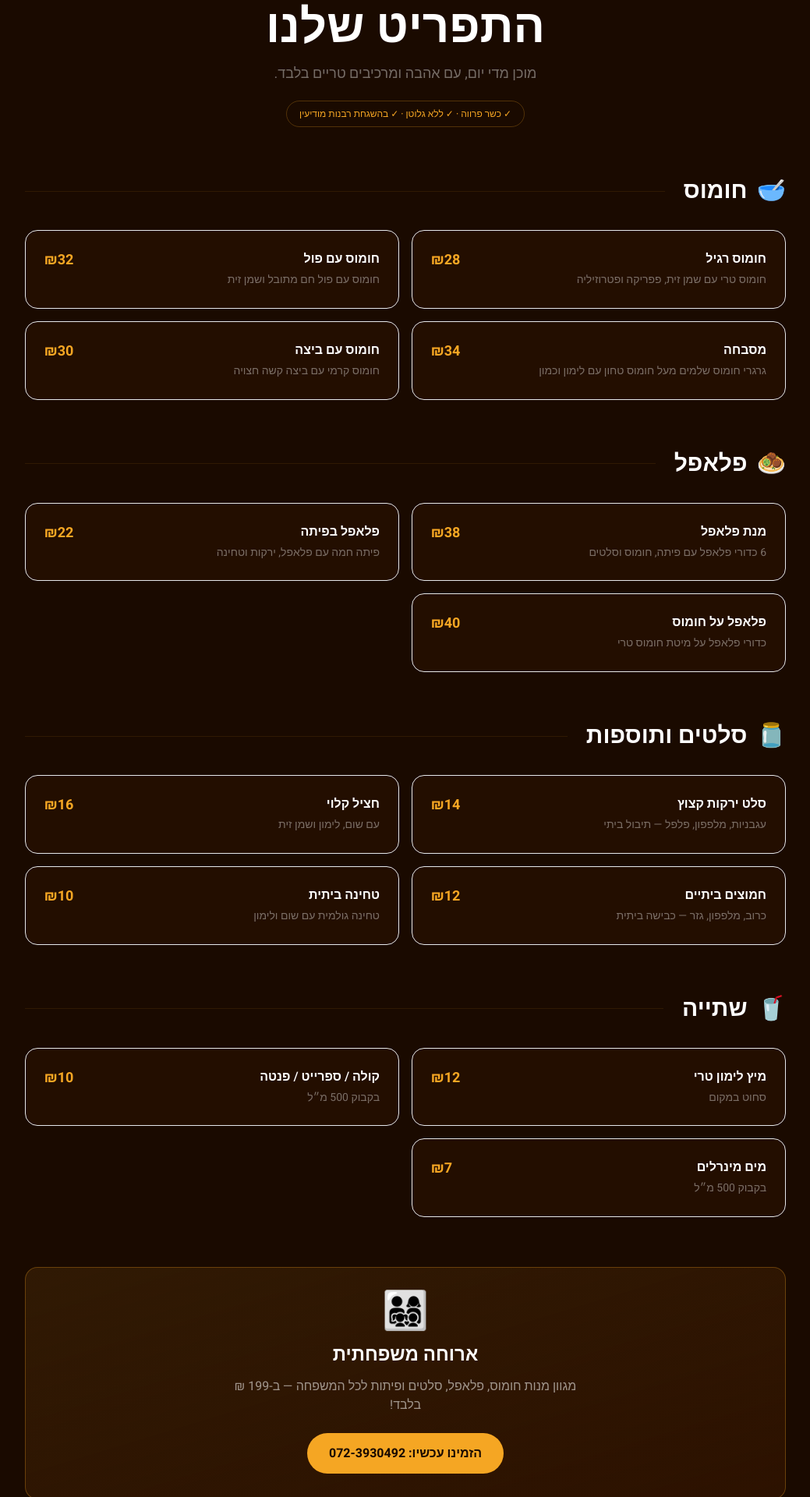
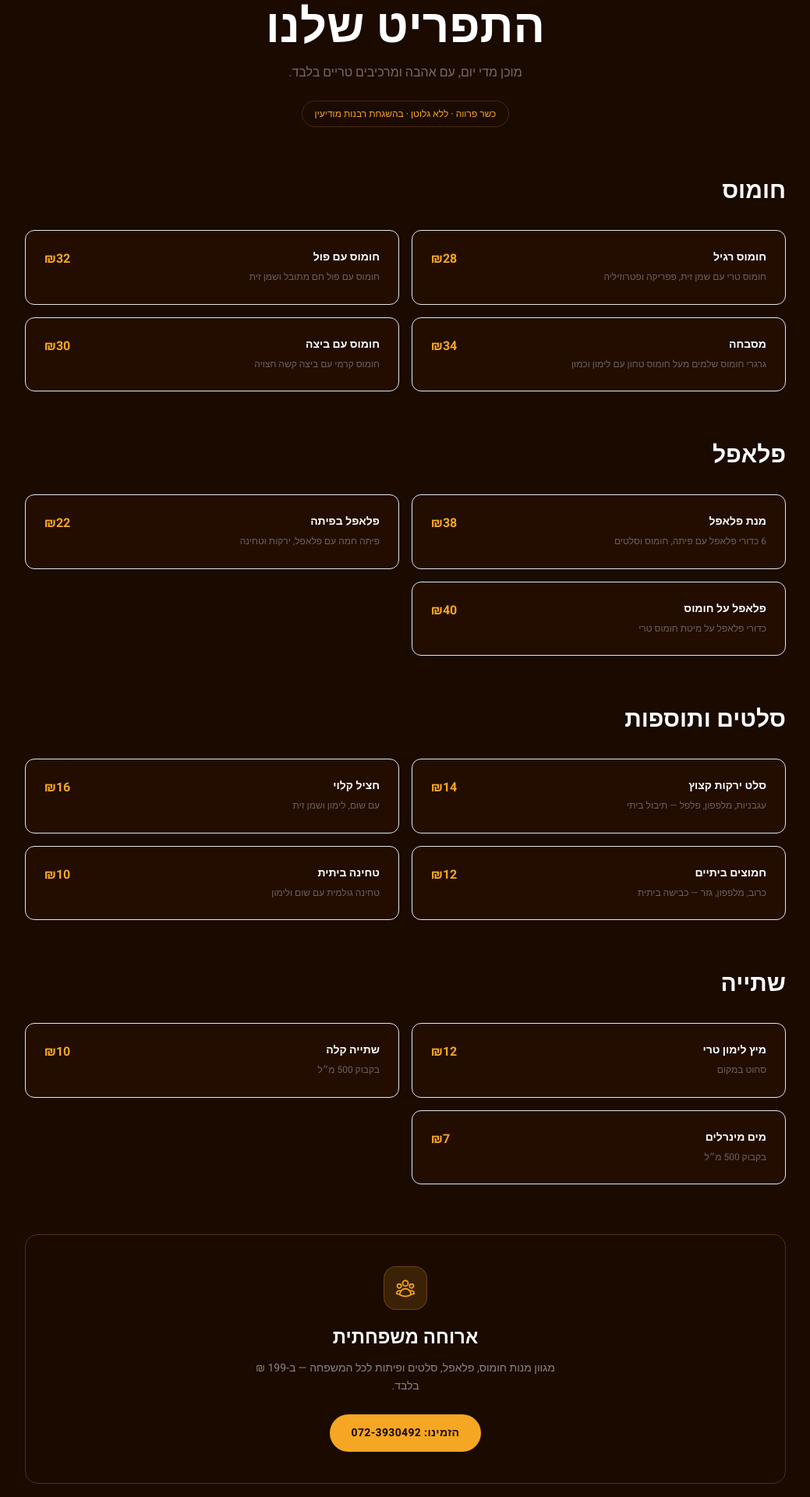
Before and after one commit to shopneckmassager37-cpu/lablabi-modiin, a React (Vite) app: page /menu in a window 1280 px wide. Shown: the part 160-2080 px from the top of the page at 78% size, without its empty margins (120-1159 px from the left). Built offline with nearby package versions, Linux system fonts and the light colour scheme.

Commit message:
Remove emojis, use SVG icons: Menu.jsx

```diff
--- a/src/pages/Menu.jsx
+++ b/src/pages/Menu.jsx
@@ -2,7 +2,7 @@ import { Navbar, Footer } from '../components/Layout'
 
 const sections = [
   {
-    title: 'חומוס', emoji: '🥣',
+    title: 'חומוס',
     items: [
       { name: 'חומוס רגיל',    desc: 'חומוס טרי עם שמן זית, פפריקה ופטרוזיליה',         price: '₪28' },
       { name: 'חומוס עם פול',  desc: 'חומוס עם פול חם מתובל ושמן זית',                  price: '₪32' },
@@ -11,7 +11,7 @@ const sections = [
     ],
   },
   {
-    title: 'פלאפל', emoji: '🧆',
+    title: 'פלאפל',
     items: [
       { name: 'מנת פלאפל',       desc: '6 כדורי פלאפל עם פיתה, חומוס וסלטים',     price: '₪38' },
       { name: 'פלאפל בפיתה',     desc: 'פיתה חמה עם פלאפל, ירקות וטחינה',         price: '₪22' },
@@ -19,20 +19,20 @@ const sections = [
     ],
   },
   {
-    title: 'סלטים ותוספות', emoji: '🫙',
+    title: 'סלטים ותוספות',
     items: [
-      { name: 'סלט ירקות קצוץ', desc: 'עגבניות, מלפפון, פלפל — תיבול ביתי',       price: '₪14' },
-      { name: 'חציל קלוי',      desc: 'עם שום, לימון ושמן זית',                    price: '₪16' },
-      { name: 'חמוצים ביתיים',  desc: 'כרוב, מלפפון, גזר — כבישה ביתית',          price: '₪12' },
-      { name: 'טחינה ביתית',    desc: 'טחינה גולמית עם שום ולימון',               price: '₪10' },
+      { name: 'סלט ירקות קצוץ', desc: 'עגבניות, מלפפון, פלפל — תיבול ביתי',  price: '₪14' },
+      { name: 'חציל קלוי',      desc: 'עם שום, לימון ושמן זית',               price: '₪16' },
+      { name: 'חמוצים ביתיים',  desc: 'כרוב, מלפפון, גזר — כבישה ביתית',     price: '₪12' },
+      { name: 'טחינה ביתית',    desc: 'טחינה גולמית עם שום ולימון',          price: '₪10' },
     ],
   },
   {
-    title: 'שתייה', emoji: '🥤',
+    title: 'שתייה',
     items: [
-      { name: 'מיץ לימון טרי',          desc: 'סחוט במקום',       price: '₪12' },
-      { name: 'קולה / ספרייט / פנטה',   desc: 'בקבוק 500 מ״ל',   price: '₪10' },
-      { name: 'מים מינרלים',            desc: 'בקבוק 500 מ״ל',   price: '₪7'  },
+      { name: 'מיץ לימון טרי',        desc: 'סחוט במקום',     price: '₪12' },
+      { name: 'שתייה קלה',            desc: 'בקבוק 500 מ״ל',  price: '₪10' },
+      { name: 'מים מינרלים',          desc: 'בקבוק 500 מ״ל',  price: '₪7'  },
     ],
   },
 ]
@@ -43,48 +43,50 @@ export default function Menu() {
       <Navbar />
 
       <div className="relative pt-32 pb-16 text-center overflow-hidden">
-        <div className="absolute top-0 left-1/2 -translate-x-1/2 w-[700px] h-[400px] bg-[#f5a623]/7 rounded-full blur-[120px] pointer-events-none" />
+        <div className="absolute top-0 left-1/2 -translate-x-1/2 w-[700px] h-[400px] bg-[#f5a623]/6 rounded-full blur-[130px] pointer-events-none" />
         <span className="inline-block text-[#f5a623] text-xs font-semibold tracking-[0.2em] uppercase mb-4">הכל טרי, הכל ביתי</span>
-        <h1 className="text-5xl md:text-6xl font-bold text-white mb-4">התפריט שלנו</h1>
-        <p className="text-white/40 text-lg max-w-xl mx-auto mb-5">מוכן מדי יום, עם אהבה ומרכיבים טריים בלבד.</p>
-        <div className="inline-flex items-center gap-2 px-4 py-2 rounded-full border border-[#f5a623]/25 bg-[#f5a623]/8">
-          <span className="text-[#f5a623] text-xs font-medium">✓ כשר פרווה · ✓ ללא גלוטן · ✓ בהשגחת רבנות מודיעין</span>
+        <h1 className="text-5xl md:text-6xl font-black text-white mb-4">התפריט שלנו</h1>
+        <p className="text-white/40 text-base max-w-md mx-auto mb-6">מוכן מדי יום, עם אהבה ומרכיבים טריים בלבד.</p>
+        <div className="inline-flex items-center gap-2 px-4 py-2 rounded-full border border-[#f5a623]/20 bg-[#f5a623]/6">
+          <span className="text-[#f5a623] text-xs font-medium">כשר פרווה · ללא גלוטן · בהשגחת רבנות מודיעין</span>
         </div>
       </div>
 
       <div className="max-w-5xl mx-auto px-6 pb-28 flex flex-col gap-16">
         {sections.map((sec) => (
           <div key={sec.title}>
-            <div className="flex items-center gap-3 mb-8">
-              <span className="text-3xl">{sec.emoji}</span>
-              <h2 className="text-2xl md:text-3xl font-bold text-white">{sec.title}</h2>
-              <div className="flex-1 h-px bg-[#f5a623]/10 mr-3" />
+            <div className="flex items-center gap-4 mb-8">
+              <h2 className="text-2xl md:text-3xl font-black text-white">{sec.title}</h2>
+              <div className="flex-1 h-px bg-white/6" />
             </div>
             <div className="grid grid-cols-1 sm:grid-cols-2 gap-4">
               {sec.items.map((item) => (
                 <div key={item.name}
-                  className="rounded-2xl border border-white/8 bg-[#2d1200]/50 p-6 flex items-start justify-between gap-4 hover:border-[#f5a623]/25 transition-all duration-200">
+                  className="rounded-xl border border-white/8 bg-[#2d1200]/40 p-6 flex items-start justify-between gap-4 hover:border-[#f5a623]/20 transition-all duration-200">
                   <div>
-                    <div className="text-white font-semibold mb-1">{item.name}</div>
-                    <div className="text-white/40 text-sm leading-relaxed">{item.desc}</div>
+                    <div className="text-white font-semibold text-sm mb-1.5">{item.name}</div>
+                    <div className="text-white/35 text-xs leading-relaxed">{item.desc}</div>
                   </div>
-                  <div className="flex-shrink-0 text-[#f5a623] font-bold text-lg">{item.price}</div>
+                  <div className="flex-shrink-0 text-[#f5a623] font-bold">{item.price}</div>
                 </div>
               ))}
             </div>
           </div>
         ))}
 
-        {/* Family meal */}
-        <div className="rounded-2xl border border-[#f5a623]/30 bg-gradient-to-br from-[#f5a623]/10 to-[#2d1200] p-8 text-center">
-          <div className="text-5xl mb-4">👨‍👩‍👧‍👦</div>
-          <h3 className="text-white font-bold text-2xl mb-3">ארוחה משפחתית</h3>
-          <p className="text-white/55 text-base mb-6 max-w-md mx-auto">
-            מגוון מנות חומוס, פלאפל, סלטים ופיתות לכל המשפחה — ב-199 ₪ בלבד!
+        <div className="rounded-2xl border border-[#f5a623]/25 bg-gradient-to-br from-[#f5a623]/8 to-[#2d1200]/60 p-10 text-center">
+          <div className="w-14 h-14 rounded-2xl bg-[#f5a623]/15 border border-[#f5a623]/25 flex items-center justify-center mx-auto mb-5">
+            <svg className="w-7 h-7 text-[#f5a623]" fill="none" stroke="currentColor" strokeWidth={1.5} viewBox="0 0 24 24">
+              <path strokeLinecap="round" strokeLinejoin="round" d="M18 18.72a9.094 9.094 0 003.741-.479 3 3 0 00-4.682-2.72m.94 3.198l.001.031c0 .225-.012.447-.037.666A11.944 11.944 0 0112 21c-2.17 0-4.207-.576-5.963-1.584A6.062 6.062 0 016 18.719m12 0a5.971 5.971 0 00-.941-3.197m0 0A5.995 5.995 0 0012 12.75a5.995 5.995 0 00-5.058 2.772m0 0a3 3 0 00-4.681 2.72 8.986 8.986 0 003.74.477m.94-3.197a5.971 5.971 0 00-.94 3.197M15 6.75a3 3 0 11-6 0 3 3 0 016 0zm6 3a2.25 2.25 0 11-4.5 0 2.25 2.25 0 014.5 0zm-13.5 0a2.25 2.25 0 11-4.5 0 2.25 2.25 0 014.5 0z" />
+            </svg>
+          </div>
+          <h3 className="text-white font-black text-2xl mb-3">ארוחה משפחתית</h3>
+          <p className="text-white/50 text-sm mb-6 max-w-sm mx-auto leading-relaxed">
+            מגוון מנות חומוס, פלאפל, סלטים ופיתות לכל המשפחה — ב-199 ₪ בלבד.
           </p>
           <a href="tel:072-3930492"
-            className="inline-flex items-center gap-2 px-7 py-3.5 bg-[#f5a623] text-[#1a0a00] font-bold rounded-full hover:bg-[#ffc045] transition-all">
-            הזמינו עכשיו: 072-3930492
+            className="inline-flex items-center gap-2 px-7 py-3.5 bg-[#f5a623] text-[#1a0a00] font-bold text-sm rounded-full hover:bg-[#ffc045] transition-all tracking-wide">
+            הזמינו: 072-3930492
           </a>
         </div>
       </div>
```
